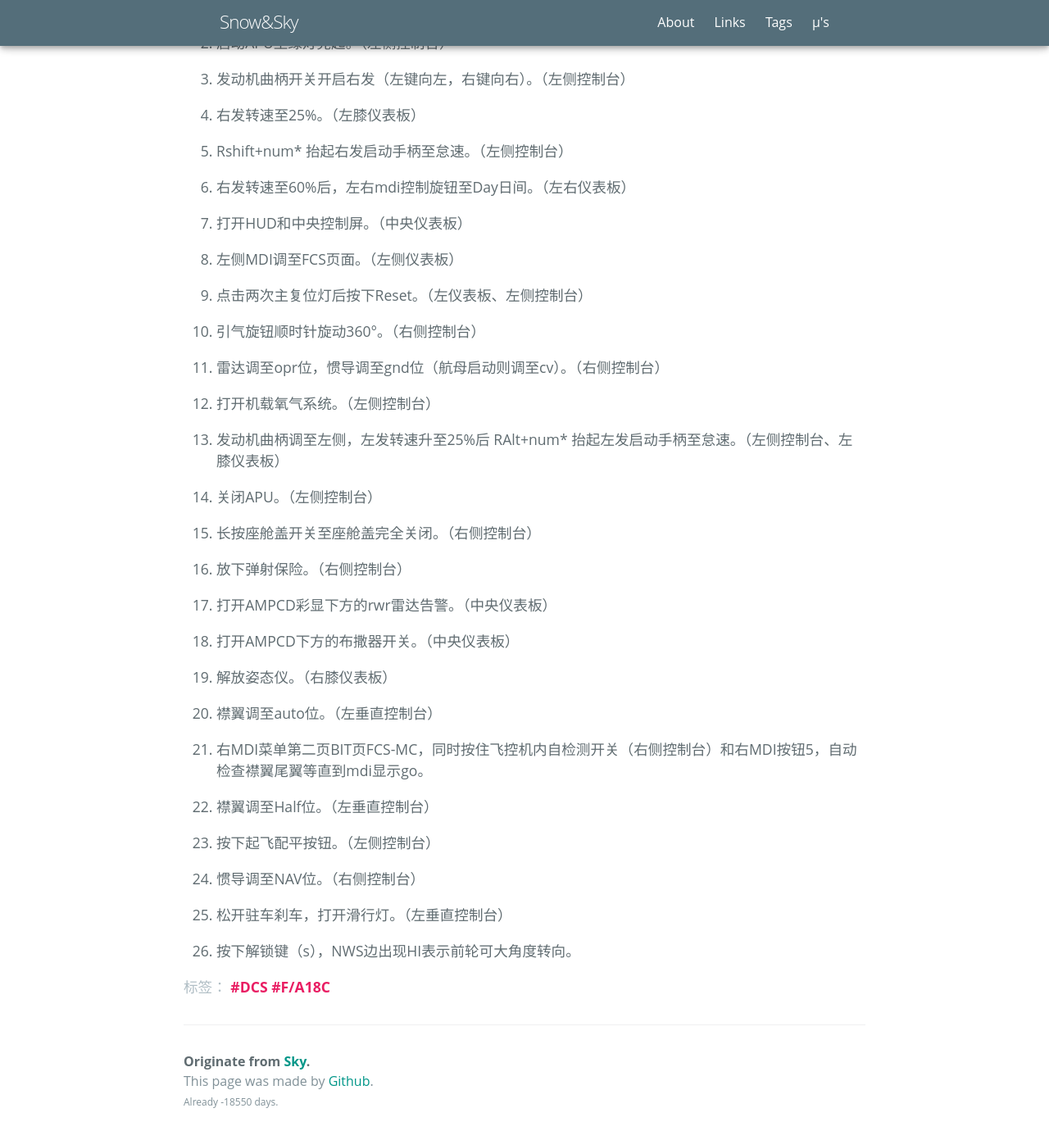
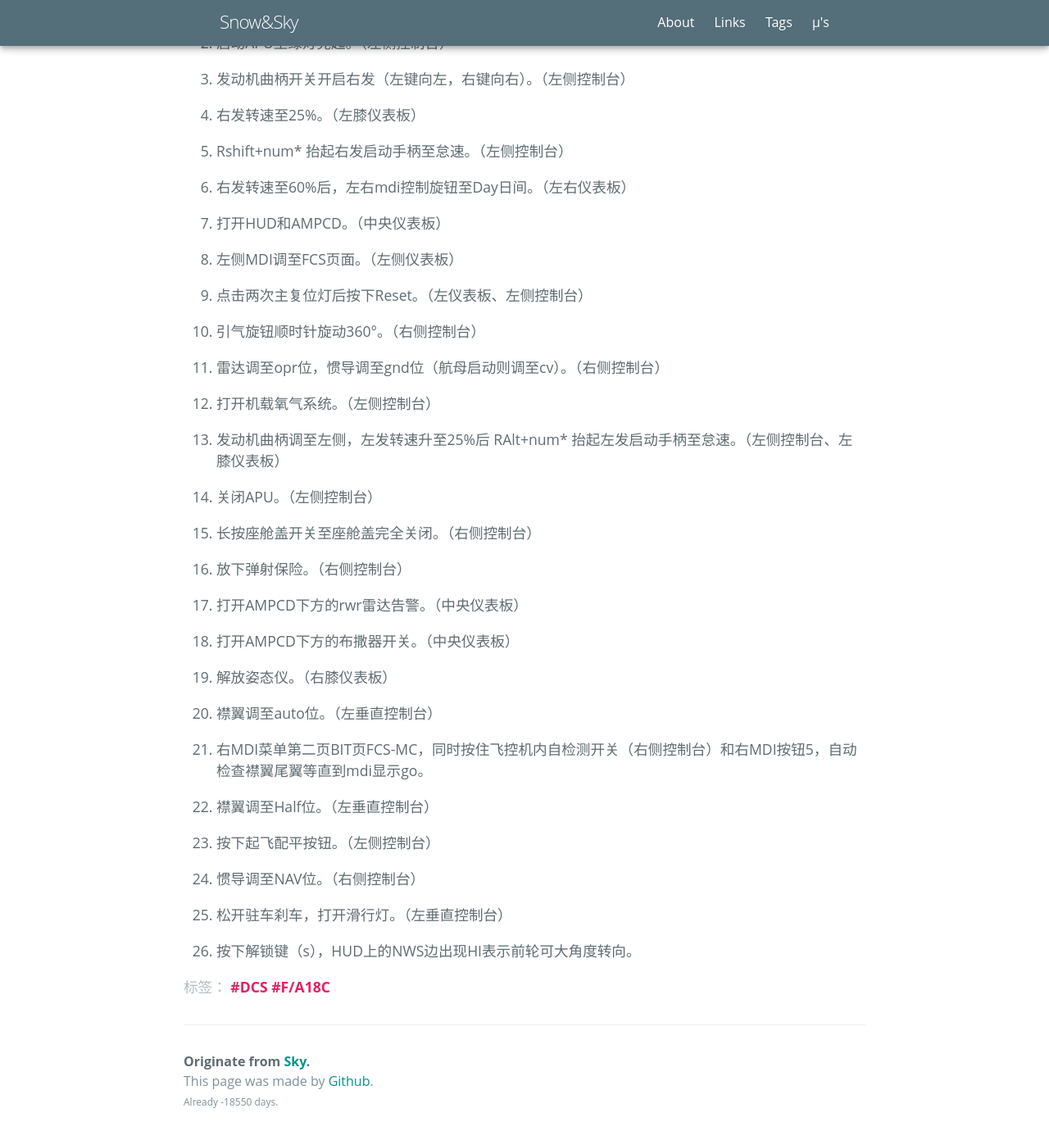
Before and after one commit to NishikinoSky/NishikinoSky.github.io, a Jekyll site: the page built from _posts/2020-12-23-FA18C1.md, in a window 1280 px wide and 1400 px high, scrolled down 511 px. Shown: the top 1391 px of the window at 82% size. Built offline with Jekyll 4.4.1, drawn with Linux system fonts in a browser that asks for light colours; some web fonts are replaced.

Commit message:
Update 2020-12-23-FA18C1.md

```diff
--- a/_posts/2020-12-23-FA18C1.md
+++ b/_posts/2020-12-23-FA18C1.md
@@ -21,7 +21,7 @@ stickie: true
 
 6. 右发转速至60%后，左右mdi控制旋钮至Day日间。（左右仪表板）
 
-7. 打开HUD和中央控制屏。（中央仪表板）
+7. 打开HUD和AMPCD。（中央仪表板）
 
 8. 左侧MDI调至FCS页面。（左侧仪表板）
 
@@ -41,7 +41,7 @@ stickie: true
 
 16. 放下弹射保险。（右侧控制台）
 
-17. 打开AMPCD彩显下方的rwr雷达告警。（中央仪表板）
+17. 打开AMPCD下方的rwr雷达告警。（中央仪表板）
 
 18. 打开AMPCD下方的布撒器开关。（中央仪表板）
 
@@ -59,4 +59,4 @@ stickie: true
 
 25. 松开驻车刹车，打开滑行灯。（左垂直控制台）
 
-26. 按下解锁键（s），NWS边出现HI表示前轮可大角度转向。
+26. 按下解锁键（s），HUD上的NWS边出现HI表示前轮可大角度转向。
```
